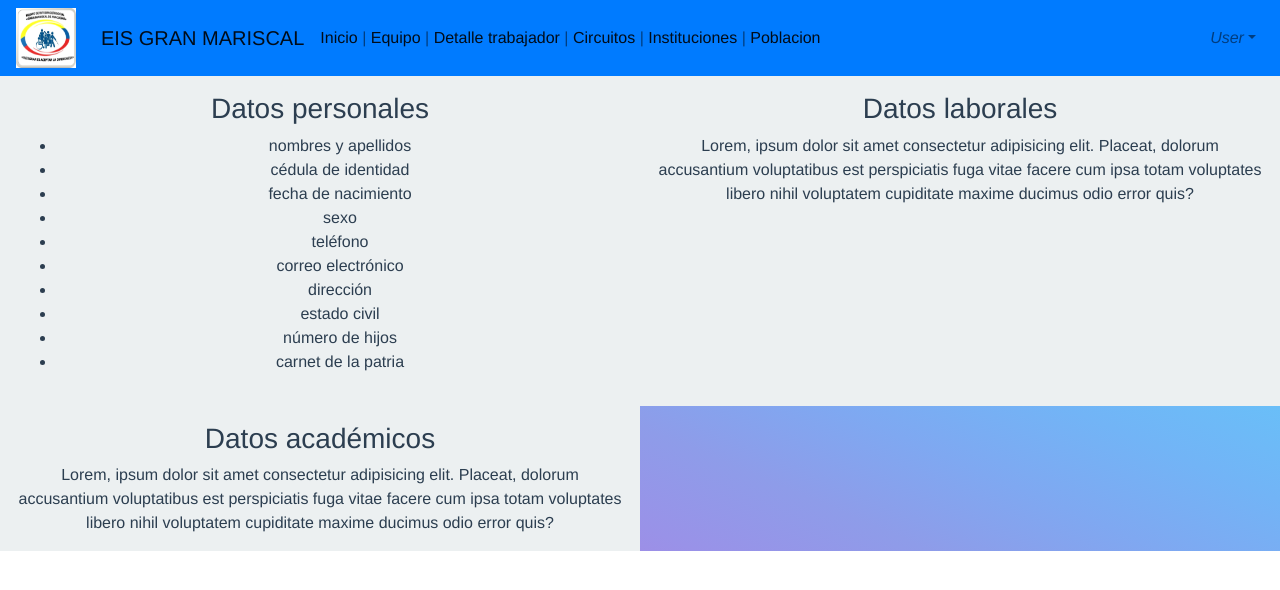
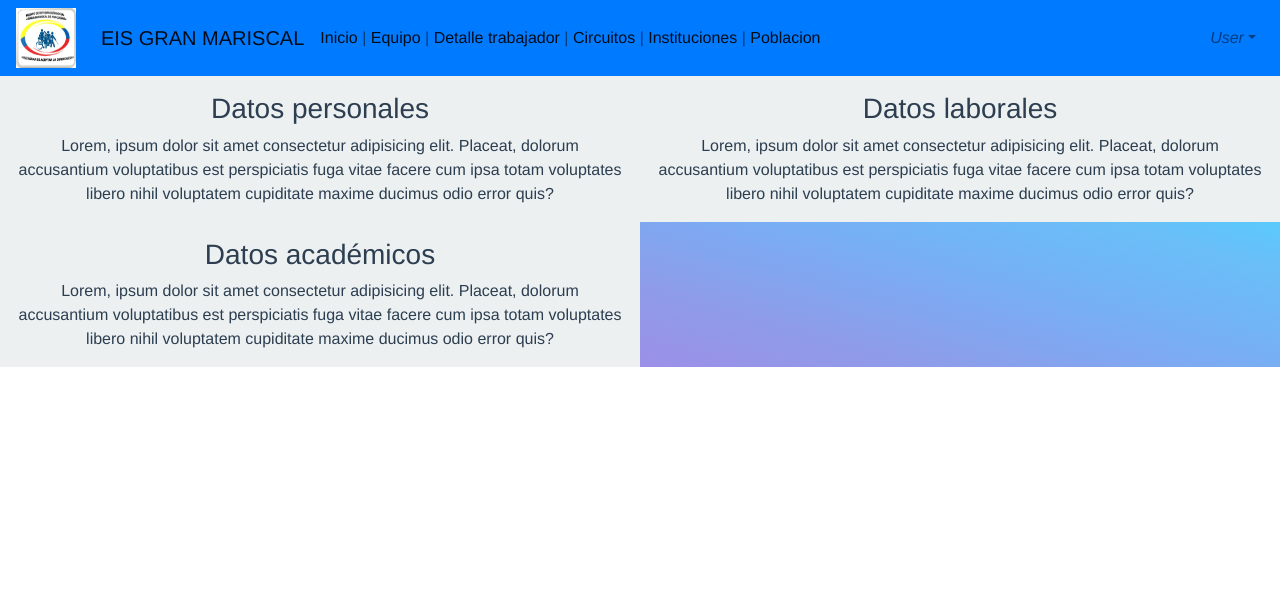
Before and after one commit to ignaciogonzalezvegas/proyecto-equipo, a Vue app: page /detalletrabajador in a window 1280 px wide. Shown: the top 590 px of the page. Built offline with nearby package versions, Linux system fonts and the light colour scheme.

Commit message:
tienda 1105

```diff
--- a/src/components/DetalleTrabajador.vue
+++ b/src/components/DetalleTrabajador.vue
@@ -2,19 +2,10 @@
   <div class="detalle">
     <div>
       <h3>Datos personales</h3>
-      <ul>
-        <li>nombres y apellidos</li>
-        <li>cédula de identidad</li>
-        <li>fecha de nacimiento</li>
-        <li>sexo</li>
-        <li>teléfono</li>
-        <li>correo electrónico</li>
-        <li>dirección</li>
-        <li>estado civil</li>
-        <li>número de hijos</li>
-        <li>carnet de la patria</li>
-
-      </ul>
+            Lorem, ipsum dolor sit amet consectetur adipisicing elit. Placeat, dolorum
+      accusantium voluptatibus est perspiciatis fuga vitae facere cum ipsa totam
+      voluptates libero nihil voluptatem cupiditate maxime ducimus odio error
+      quis?
     </div>
 
     <div>
@@ -41,7 +32,6 @@ export default {
 };
 </script>
 
-<!-- Add "scoped" attribute to limit CSS to this component only -->
 <style scoped>
 .detalle {
   display: grid;
--- a/src/views/Circuitos.vue
+++ b/src/views/Circuitos.vue
@@ -13,8 +13,8 @@ export default {
   data() {
     return {
       items: [
-        { Circuito: "01", Nombre: "La llanada" },
-        { Circuito: "02", Nombre: "Brasil" },
+        { Circuito: "01", Nombre: "La llanada", docente: "Marycarmen" },
+        { Circuito: "02", Nombre: "Brasil" ,docente: "Liceth"},
         { Circuito: "03", Nombre: "Cascajal, Bolivariano" },
         { Circuito: "04", Nombre: "Ezequiel Zamora a Lemus Pérez" },
         { Circuito: "05", Nombre: "Bebedero, Bolivariano" },
@@ -46,11 +46,3 @@ export default {
   },
 };
 </script>
-<style>
-#table {
-  padding: 1px;
-  border: aqua;
-  margin-left: 50px;
-  display: flex;
-}
-</style>
--- a/src/views/Instituciones.vue
+++ b/src/views/Instituciones.vue
@@ -10,7 +10,7 @@ export default {
   data() {
     return {
       items: [
-        { Institución: "", Director: "", Subdirector: "" },
+        { Red: "", Circuito: "",Institución: "", Director: "", Subdirector: "" },
 
       ],
     };
```
